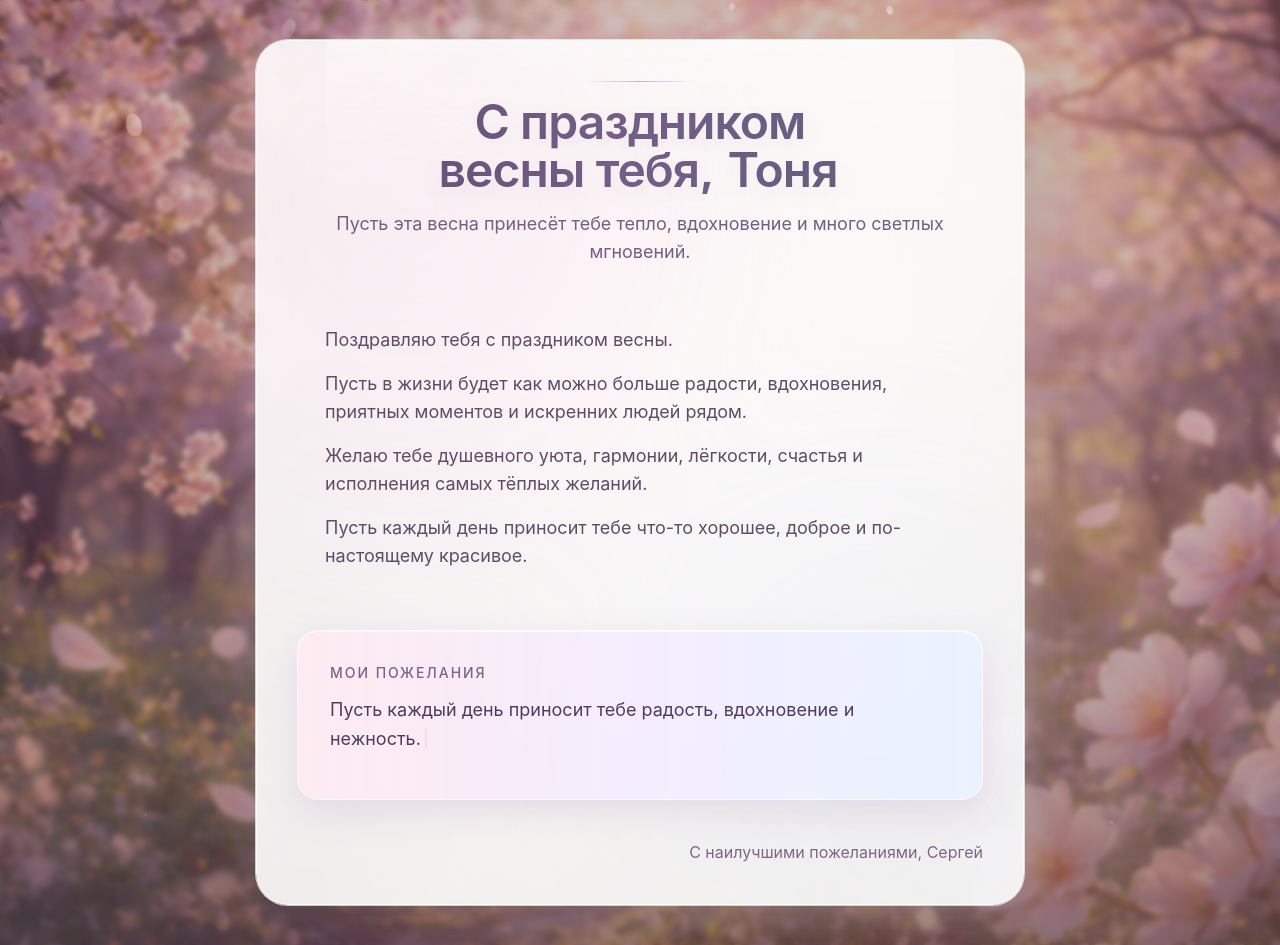
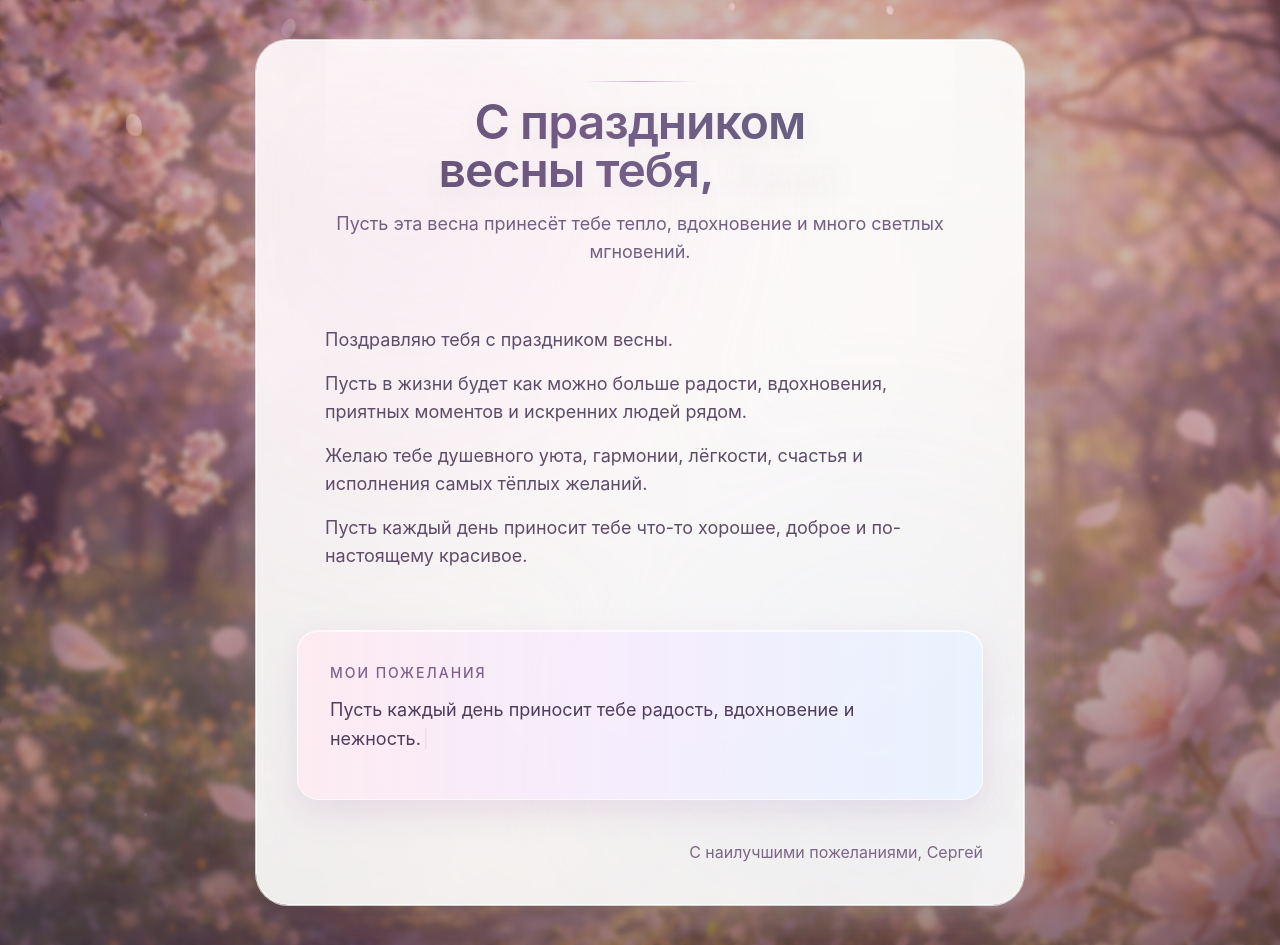
Before and after one commit to kenform/spring-greeting-site, a Next.js app: page / in a window 1280 px wide. Built offline with nearby package versions, Linux system fonts and the light colour scheme.

Commit message:
style: add delayed soft reveal for name in hero title

```diff
--- a/app/globals.css
+++ b/app/globals.css
@@ -162,6 +162,10 @@ body {
   background: transparent;
   -webkit-text-fill-color: inherit;
   box-decoration-break: clone;
+  display: inline-block;
+  opacity: 0;
+  transform: translateY(4px);
+  animation: name-soft-reveal 0.8s ease-out 0.45s forwards;
 }
 
 .wish-line {
@@ -193,6 +197,19 @@ body {
   }
 }
 
+@keyframes name-soft-reveal {
+  from {
+    opacity: 0;
+    transform: translateY(4px);
+    filter: blur(2px);
+  }
+  to {
+    opacity: 1;
+    transform: translateY(0);
+    filter: blur(0);
+  }
+}
+
 @keyframes petal-fall {
   0% {
     transform: translate3d(0, 0, 0) rotate(var(--spin-start));
```
